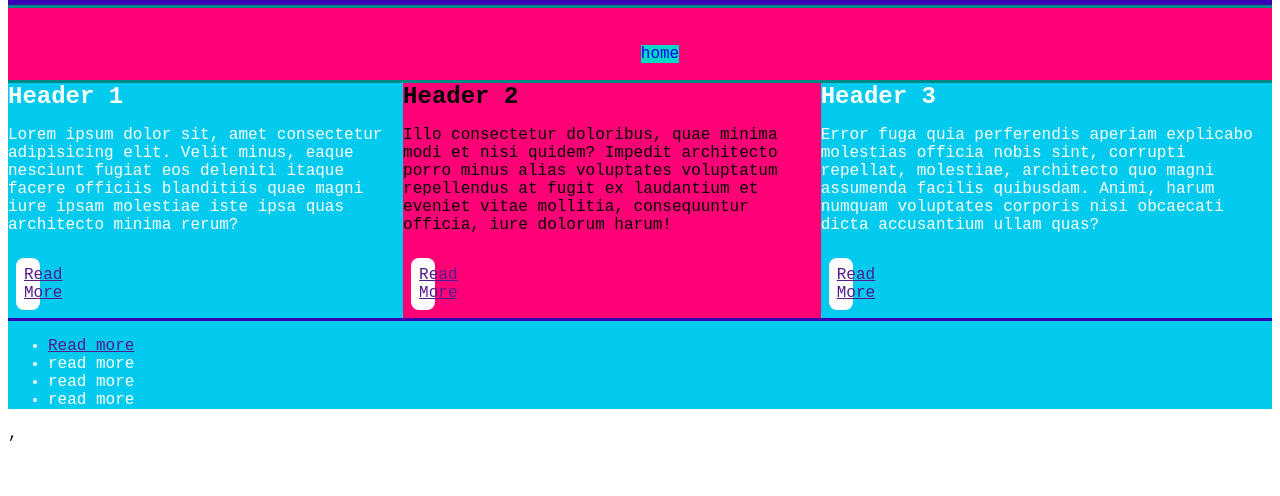
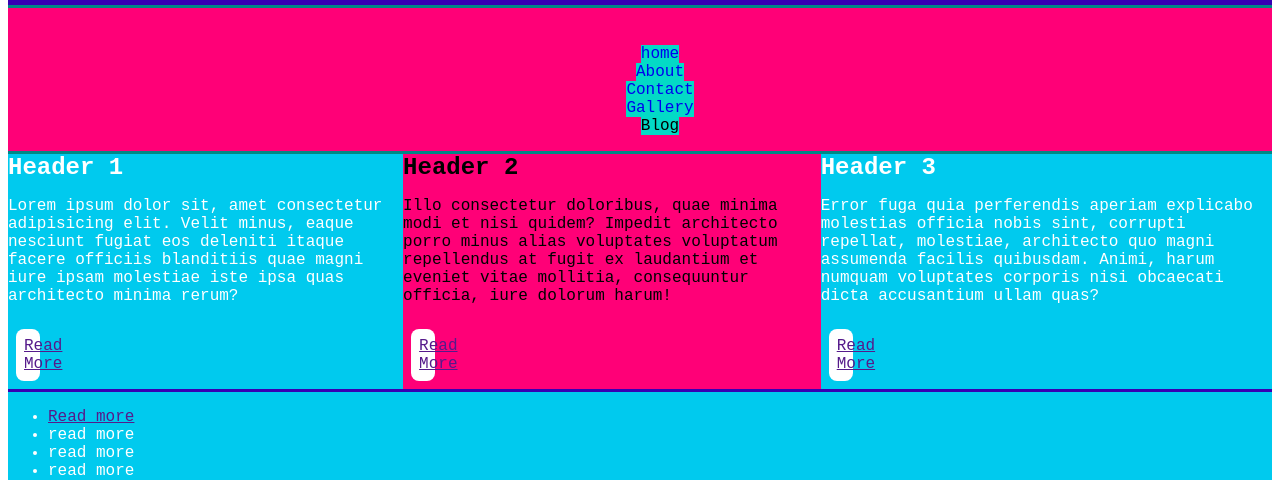
Before and after one commit to Tagpoetry/NicoleNelson, a website: page index.html in a window 1280 px wide. Shown: the part 384-880 px from the top of the page. Before the commit the page ends 835 px from the top, so only its background shows below. Drawn offline with Linux system fonts and the light colour scheme.

Commit message:
Index syntax changes

```diff
--- a/index.html
+++ b/index.html
@@ -30,10 +30,10 @@
         <span class="fas fa-hamburger is-hidden--desktop"></span>
         <ul>
             <li><a href="../">home</a></li>
-            <li><a href="../about/index.html"><About</a></li>
-            <li><a href="./contact/index.html"><Contact</a></li>
-            <li><a href="../gallery/"><Gallery</a></li>
-            <li><a herf="../blog/"><Blog</a></li>
+            <li><a href="../about/index.html">About</a></li>
+            <li><a href="./contact/index.html">Contact</a></li>
+            <li><a href="../gallery/">Gallery</a></li>
+            <li><a herf="../blog/">Blog</a></li>
         </ul>
     </nav>
     <main>
@@ -82,7 +82,7 @@
 
     </main>
     <!--Java script will block page -->
-,<script>src="./scripts.js"></script>
+<script>src="./scripts.js"></script>
 </body>
 
 
--- a/scripts.js
+++ b/scripts.js
@@ -4,6 +4,10 @@
 const hamburger = document.querySelector(".fa-hamburger");
 const hiddenUL = document.querySelector ("ul");
 
+hamburger.addEventListener('click', function () {
+  // hiddenUL classlist remove ("is-hidden--mobile");
+  hiddenUL.classList.toggle("is-hidden--mobile");
+});
 
 function greeter (question = " what is your name?") {
   const answer =prompt(question);
```
Also changed, not shown: contact/index.html (+4 -4 lines).
